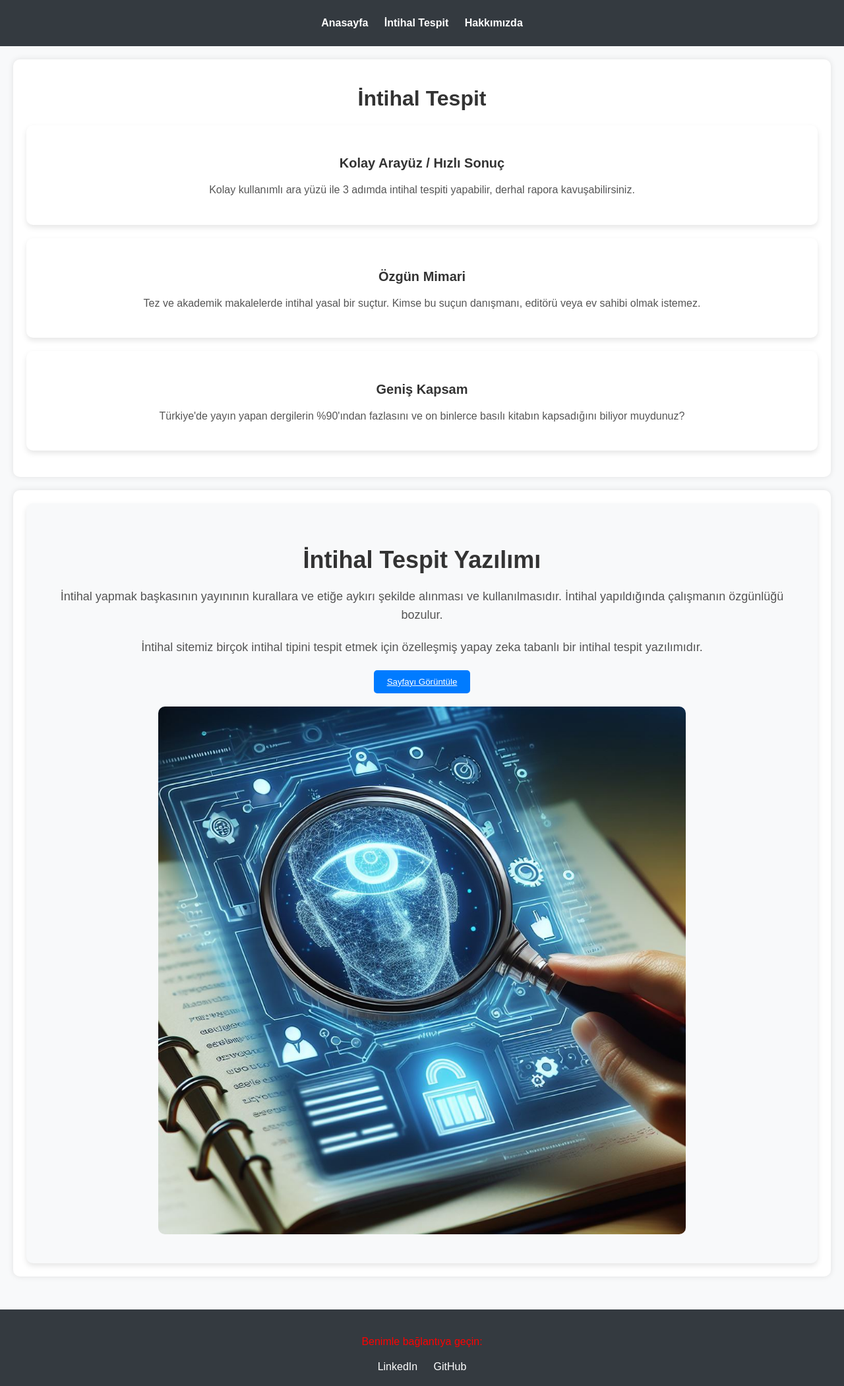
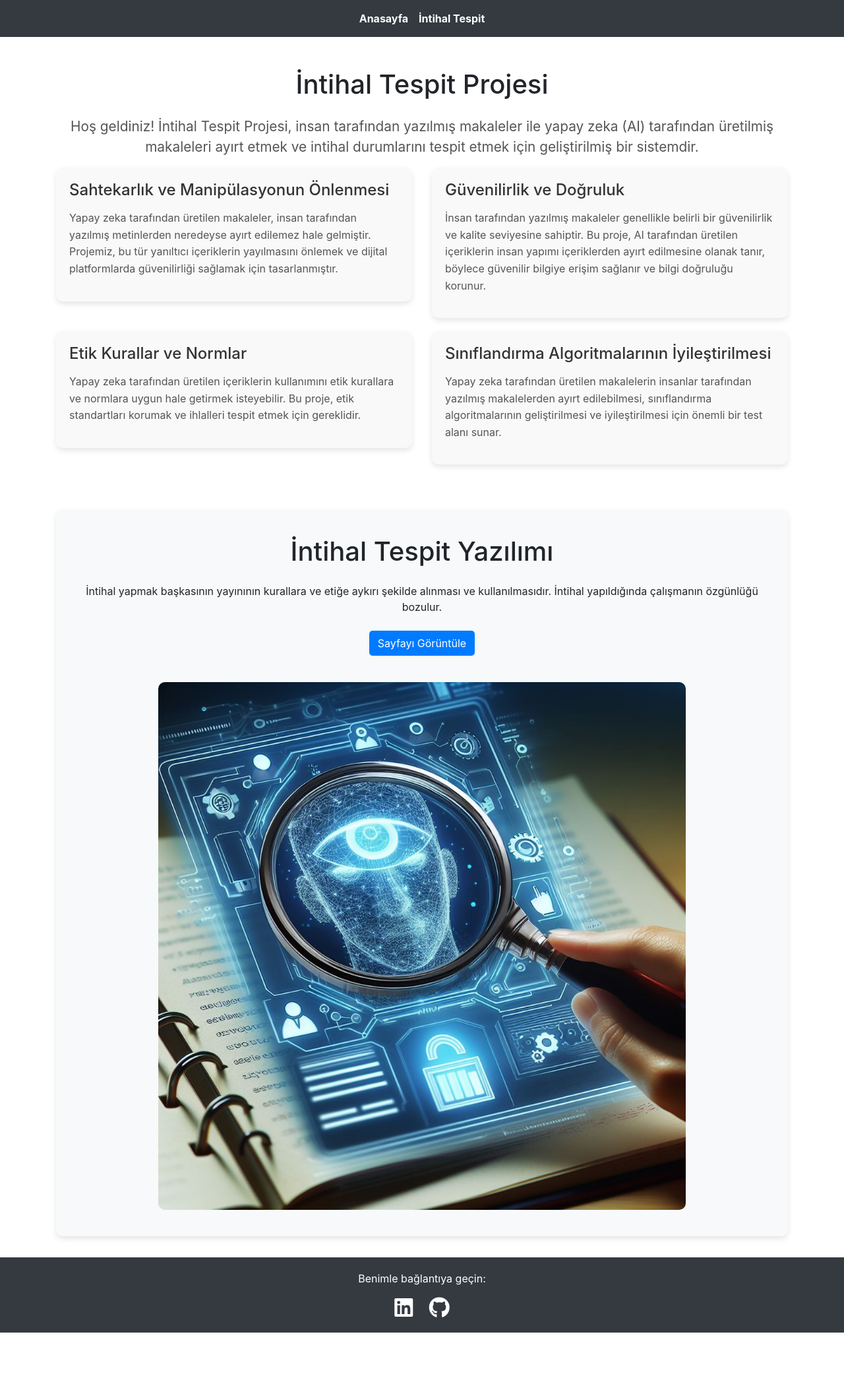
Before and after one commit to HasanCan6241/artificial-intelligence-based-plagiarism-detection-website, a Django app: page / in a window 1280 px wide. Shown: the whole page at 66% size. After the commit the page ends 2020 px from the top, so only its background shows below. Run offline with Django 4.2, Linux system fonts and the light colour scheme; parts of the project's set-up code (start-up, migrations or seed data) failed here and were passed over; some libraries are stand-ins or nearby versions.

Commit message:
Tasarımın güncellenmesi

```diff
--- a/Writing_Authenticity_Sentry/Writing_Authenticity_Sentry/urls.py
+++ b/Writing_Authenticity_Sentry/Writing_Authenticity_Sentry/urls.py
@@ -24,6 +24,4 @@ urlpatterns = [
     path('admin/', admin.site.urls),
     path('', views.anasayfa, name='anasayfa'),
     path('intihal_tespit/',views.intihal_tespit, name='intihal_tespit'),
-    path('hakkımızda/',views.hakkımızda,name='hakkımızda'),
-
 ]+ static(settings.STATIC_URL, document_root=settings.STATIC_ROOT)
--- a/Writing_Authenticity_Sentry/Writing_Authenticity_Sentry/views.py
+++ b/Writing_Authenticity_Sentry/Writing_Authenticity_Sentry/views.py
@@ -5,15 +5,23 @@ from django.shortcuts import render
 from nltk.corpus import stopwords
 from nltk.stem import WordNetLemmatizer
 from nltk.tokenize import word_tokenize
+import warnings
+from sklearn.exceptions import ConvergenceWarning
+import os
+
+warnings.filterwarnings("ignore", category=UserWarning, module='sklearn')
 
 def anasayfa(request):
     return render(request, 'anasayfa.html')
 
 
+
 with open('logistic_regression_model.pkl', 'rb') as file:
     loaded_model = pickle.load(file)
+
 with open('vectorizer.pkl', 'rb') as file:
     loaded_vectorizer = pickle.load(file)
+
 
 def intihal_tespit(request):
     if request.method == 'POST':
@@ -39,6 +47,3 @@ def intihal_tespit(request):
         return render(request, 'intihal_tespit.html', {'text': text, 'predictions': predictions})
 
     return render(request, 'intihal_tespit.html')
-
-def hakkımızda(reguest):
-        return render(reguest,'hakkımızda.html')
--- a/Writing_Authenticity_Sentry/templates/anasayfa.html
+++ b/Writing_Authenticity_Sentry/templates/anasayfa.html
@@ -1,201 +1,193 @@
 <!DOCTYPE html>
 <html lang="tr">
+
 <head>
     <meta charset="UTF-8">
     <meta name="viewport" content="width=device-width, initial-scale=1.0">
     {% load static %}
     <title>Anasayfa</title>
     <link rel="stylesheet" href="https://cdnjs.cloudflare.com/ajax/libs/font-awesome/5.15.4/css/all.min.css">
+    <link rel="stylesheet" href="https://stackpath.bootstrapcdn.com/bootstrap/4.5.2/css/bootstrap.min.css">
+    <link rel="stylesheet" href="https://cdnjs.cloudflare.com/ajax/libs/font-awesome/5.15.4/css/all.min.css">
     <style>
-        body {
-            font-family: Arial, sans-serif;
-            margin: 0;
-            padding: 0;
-            background-color: #f8f9fa; /* Light grey background */
-            color: #333; /* Dark grey text color */
+        .feature-image {
+            max-width: 100%;
+            height: auto;
+            border-radius: 10px;
         }
 
-        nav {
-            background-color: #343a40; /* Dark navbar */
-            color: #fff; /* White text */
-            padding: 10px 0;
+        .nav-link {
+            color: #fff !important;
+            font-weight: bold;
+        }
+
+        .nav-link:hover {
+            color: #f8f9fa !important;
+            text-decoration: underline;
+        }
+        .navbar-nav {
+            margin: 0 auto;
+        }
+
+        .jumbotron-custom {
+            background-color: #f8f9fa;
+            border-radius: 10px;
+            padding: 40px;
+            box-shadow: 0 4px 8px rgba(0, 0, 0, 0.1);
             text-align: center;
         }
 
-        nav ul {
-            list-style: none;
-            padding: 0;
+        .btn-custom {
+            background-color: #007bff;
+            color: #fff;
+            border-radius: 5px;
+            transition: background-color 0.3s ease;
         }
 
-        nav ul li {
-            display: inline;
-            margin: 0 10px;
-            position: relative;
+        .btn-custom:hover {
+            background-color: #0056b3;
         }
 
-        nav ul li a {
-            text-decoration: none;
+        .footer-custom {
+            background-color: #343a40;
             color: #fff;
-            font-weight: bold;
+            padding: 20px 0;
+            text-align: center;
         }
 
-        .container {
-            max-width: 1200px;
-            margin: 20px auto;
-            padding: 20px;
-            background-color: #fff; /* White container background */
-            border-radius: 10px;
-            box-shadow: 0 0 10px rgba(0, 0, 0, 0.1);
-        }
-
-        h1 {
-            text-align: center;
-            color: #333;
-        }
-
-        p {
-            line-height: 1.6;
-            color: #555;
-        }
-
-        .footer {
-            margin-top: 50px;
-            text-align: center;
-            background-color: #343a40; /* Dark footer background */
-            color: #fff; /* White text */
-            padding: 20px 0;
-        }
-
-        .footer a {
+        .footer-custom a {
             color: #fff;
-            text-decoration: none;
             margin: 0 10px;
         }
 
-        /* Card Styles */
-        .card {
-            margin-bottom: 20px;
-            border: none; /* Remove card borders */
-            border-radius: 10px;
-            box-shadow: 0 4px 8px rgba(0, 0, 0, 0.1); /* Add shadow */
-            background-color: #fff; /* White card background */
-            padding: 20px;
-            text-align: center;
+        .footer-custom a:hover {
+            text-decoration: underline;
         }
 
-        .card i {
-            font-size: 48px;
+        .feature h2 {
+            color: #333;
+            font-size: 24px;
+            margin-bottom: 15px;
+        }
+
+        .feature p {
+            color: #555;
+            font-size: 16px;
+            line-height: 1.6;
+        }
+
+        .feature {
+            padding: 20px;
+            background-color: #f9f9f9;
+            border-radius: 10px;
+            box-shadow: 0 4px 8px rgba(0, 0, 0, 0.1);
             margin-bottom: 20px;
         }
 
-        .card-title {
-            font-size: 20px;
-            margin-bottom: 10px;
-        }
-
-        .card-text {
-            font-size: 16px;
-            margin-bottom: 20px;
-        }
-
-        /* Jumbotron Styles */
-        .jumbotron {
-            background-color: #f8f9fa; /* Light jumbotron background */
-            border-radius: 10px;
-            padding: 40px;
-            box-shadow: 0 4px 8px rgba(0, 0, 0, 0.1); /* Add shadow */
-        }
-
-        .jumbotron h1 {
-            font-size: 36px;
-            margin-bottom: 20px;
-            color: #333; /* Dark grey heading */
+        .footer-custom {
+            background-color: #343a40;
+            color: #fff;
+            padding: 20px 0;
             text-align: center;
         }
-
-        .jumbotron p {
-            font-size: 18px;
-            margin-bottom: 20px;
-            color: #555; /* Medium grey text */
+         .welcome-text {
             text-align: center;
-        }
-
-        .jumbotron .btn-success {
-            font-size: 18px;
-            padding: 10px 20px;
-        }
-
-        .feature-image {
-            max-width: 800px;
-            height: 800px;
-            border-radius: 10px;
-        }
-
-        button {
-            padding: 10px 20px;
-            background-color: #007bff; /* Blue button */
-            color: #fff;
-            border: none;
-            border-radius: 5px;
-            cursor: pointer;
-            transition: background-color 0.3s ease;
-            display: block;
-            margin: 0 auto;
-        }
-
-        button:hover {
-            background-color: #0056b3; /* Darker blue on hover */
+            margin-top: 15px;
+            font-size: 1.3rem;
+            color: #555;
         }
     </style>
 </head>
+
 <body>
-    <nav>
-        <ul>
-            <li><a href="/">Anasayfa</a></li>
-            <li><a href="intihal_tespit">İntihal Tespit</a></li>
-            <li><a href="hakkımızda">Hakkımızda</a></li>
-        </ul>
+     <!-- Navigation Bar -->
+    <nav class="navbar navbar-expand-lg navbar-dark bg-dark">
+        <button class="navbar-toggler" type="button" data-toggle="collapse" data-target="#navbarNav" aria-controls="navbarNav" aria-expanded="false" aria-label="Toggle navigation">
+            <span class="navbar-toggler-icon"></span>
+        </button>
+        <div class="collapse navbar-collapse" id="navbarNav">
+            <ul class="navbar-nav ml-auto">
+                <li class="nav-item">
+                    <a class="nav-link" href="/">Anasayfa</a>
+                </li>
+                <li class="nav-item">
+                    <a class="nav-link" href="intihal_tespit">İntihal Tespit</a>
+                </li>
+            </ul>
+        </div>
     </nav>
-    <div class="container">
-        <h1>İntihal Tespit</h1>
+    <!-- Main Container -->
+    <!-- Main Container -->
+<div class="container mt-5">
+    <h1 class="text-center">İntihal Tespit Projesi</h1>
+    <div class="content mt-4" id="content-anasayfa">
+        <p class="welcome-text">Hoş geldiniz! İntihal Tespit Projesi, insan tarafından yazılmış makaleler ile yapay zeka (AI) tarafından üretilmiş makaleleri ayırt etmek ve intihal durumlarını tespit etmek için geliştirilmiş bir sistemdir.</p>
+
+        <!-- Features Section -->
         <div class="row">
-            <div class="col-sm-4">
-                <div class="card">
-                    <h4 class="card-title">Kolay Arayüz / Hızlı Sonuç</h4>
-                    <p class="card-text">Kolay kullanımlı ara yüzü ile 3 adımda intihal tespiti yapabilir, derhal rapora kavuşabilirsiniz.</p>
+            <div class="col-md-6">
+                <div class="feature">
+                    <h2>Sahtekarlık ve Manipülasyonun Önlenmesi</h2>
+                    <p>
+                        Yapay zeka tarafından üretilen makaleler, insan tarafından yazılmış metinlerden neredeyse ayırt edilemez hale gelmiştir. Projemiz, bu tür yanıltıcı içeriklerin yayılmasını önlemek ve dijital platformlarda güvenilirliği sağlamak için tasarlanmıştır.
+                    </p>
                 </div>
             </div>
-            <div class="col-sm-4">
-                <div class="card">
-                    <h4 class="card-title">Özgün Mimari</h4>
-                    <p class="card-text">Tez ve akademik makalelerde intihal yasal bir suçtur. Kimse bu suçun danışmanı, editörü veya ev sahibi olmak istemez.</p>
+            <div class="col-md-6">
+                <div class="feature">
+                    <h2>Güvenilirlik ve Doğruluk</h2>
+                    <p>
+                        İnsan tarafından yazılmış makaleler genellikle belirli bir güvenilirlik ve kalite seviyesine sahiptir. Bu proje, AI tarafından üretilen içeriklerin insan yapımı içeriklerden ayırt edilmesine olanak tanır, böylece güvenilir bilgiye erişim sağlanır ve bilgi doğruluğu korunur.
+                    </p>
                 </div>
             </div>
-            <div class="col-sm-4">
-                <div class="card">
-                    <h4 class="card-title">Geniş Kapsam</h4>
-                    <p class="card-text">Türkiye'de yayın yapan dergilerin %90'ından fazlasını ve on binlerce basılı kitabın kapsadığını biliyor muydunuz?</p>
+            <div class="col-md-6">
+                <div class="feature">
+                    <h2>Etik Kurallar ve Normlar</h2>
+                    <p>
+                        Yapay zeka tarafından üretilen içeriklerin kullanımını etik kurallara ve normlara uygun hale getirmek isteyebilir. Bu proje, etik standartları korumak ve ihlalleri tespit etmek için gereklidir.
+                    </p>
+                </div>
+            </div>
+            <div class="col-md-6">
+                <div class="feature">
+                    <h2>Sınıflandırma Algoritmalarının İyileştirilmesi</h2>
+                    <p>
+                        Yapay zeka tarafından üretilen makalelerin insanlar tarafından yazılmış makalelerden ayırt edilebilmesi, sınıflandırma algoritmalarının geliştirilmesi ve iyileştirilmesi için önemli bir test alanı sunar.
+                    </p>
                 </div>
             </div>
         </div>
     </div>
-    <div class="container">
-        <div class="jumbotron">
+</div>
+
+
+    <!-- Jumbotron Section -->
+    <div class="container mt-5">
+        <div class="jumbotron jumbotron-custom">
             <h1>İntihal Tespit Yazılımı</h1>
             <p class="mt-4">İntihal yapmak başkasının yayınının kurallara ve etiğe aykırı şekilde alınması ve kullanılmasıdır. İntihal yapıldığında çalışmanın özgünlüğü bozulur.</p>
-            <p>İntihal sitemiz birçok intihal tipini tespit etmek için özelleşmiş yapay zeka tabanlı bir intihal tespit yazılımıdır.</p>
             <p class="mt-4">
-                <button><a href="/intihal_tespit/" style="color:white">Sayfayı Görüntüle</a></button>
+                <a href="/intihal_tespit/" class="btn btn-custom">Sayfayı Görüntüle</a>
             </p>
-            <center>
-                <img src="{% static '_c7c1516b-91cb-48e7-b4ff-6401a1ab5a46.jpeg' %}" alt="Özellik Resmi" class="feature-image">
-            </center>
+            <img style="max-width: 800px; height: 800px;" src="{% static '_c7c1516b-91cb-48e7-b4ff-6401a1ab5a46.jpeg' %}" alt="Özellik Resmi" class="feature-image mt-4">
         </div>
     </div>
-    <div class="footer">
-        <p style="color:red">Benimle bağlantıya geçin:</p>
-        <a href="https://www.linkedin.com/in/hasan-can-%C3%A7elik-46950623b/" target="_blank">LinkedIn</a>
-        <a href="https://github.com/HasanCan6241" target="_blank">GitHub</a>
+
+    <div class="footer-custom">
+         <p>Benimle bağlantıya geçin:</p>
+        <a href="https://www.linkedin.com/in/hasan-can-%C3%A7elik-46950623b/" target="_blank">
+            <i class="fab fa-linkedin fa-2x"></i>
+        </a>
+        <a href="https://github.com/HasanCan6241" target="_blank">
+            <i class="fab fa-github fa-2x"></i>
+        </a>
     </div>
+
+    <!-- Bootstrap JS and dependencies -->
+    <script src="https://code.jquery.com/jquery-3.5.1.slim.min.js"></script>
+    <script src="https://cdn.jsdelivr.net/npm/@popperjs/core@2.9.3/dist/umd/popper.min.js"></script>
+    <script src="https://stackpath.bootstrapcdn.com/bootstrap/4.5.2/js/bootstrap.min.js"></script>
 </body>
+
 </html>
```
Also changed, not shown: Writing_Authenticity_Sentry/templates/intihal_tespit.html (+87 -86 lines), 1 other file.
